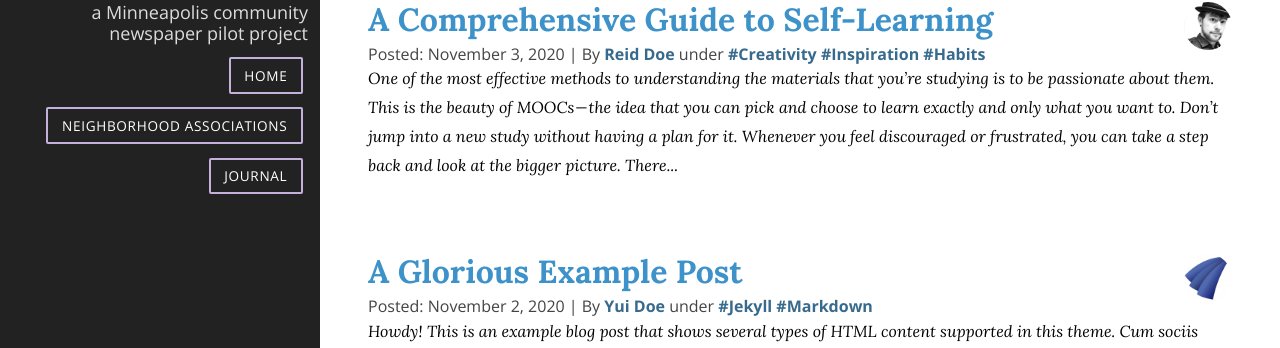
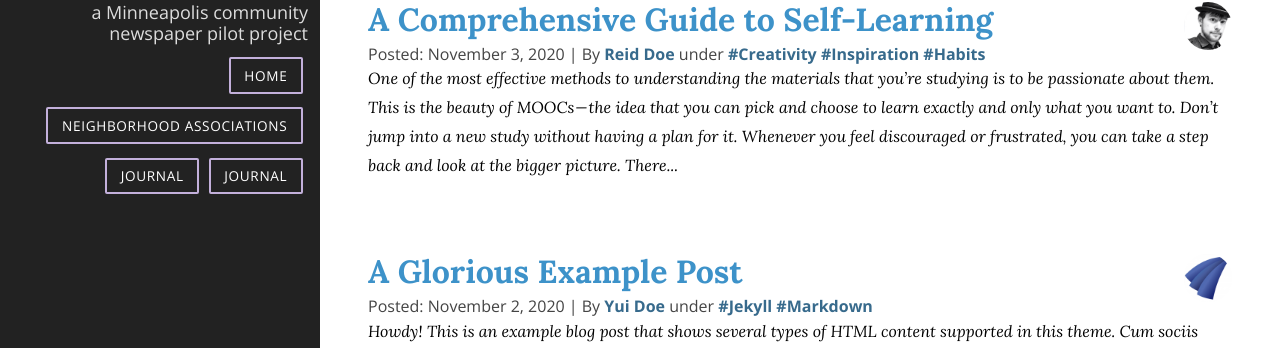
Before and after one commit to stackbit-projects/neat-sparrow-a70ae, a Jekyll site: the page built from index.html, in a window 1280 px wide. Shown: the part 265-613 px from the top of the page. Built offline with Jekyll 4.4.1, drawn with Linux system fonts in a browser that asks for light colours; nearby versions of some CDN libraries; the list of posts is cut into pages by our own code.

Commit message:
sidebar.html: changed

```diff
--- a/_includes/sidebar.html
+++ b/_includes/sidebar.html
@@ -21,6 +21,9 @@
                 <li class="nav-item">
                     <a class="pure-button" href="{{site.url}}/journals">Journal</a>
                 </li>
+                <li class="nav-item">
+                    <a class="pure-button" href="{{site.url}}/journals">Journal</a>
+                </li>
             </ul>
         </nav>
     </div>
```
